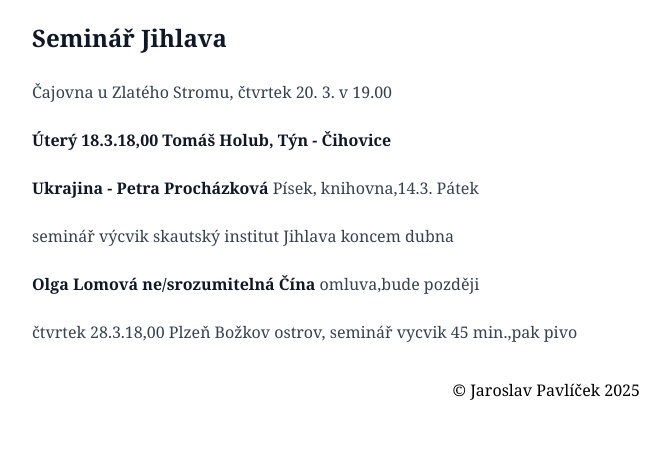
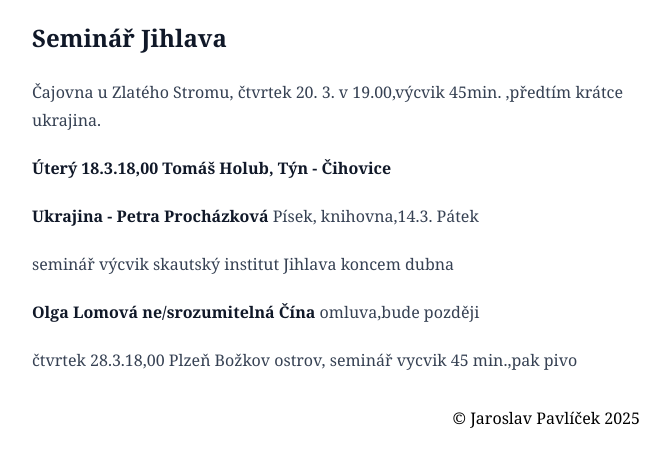
Before and after one commit to valekjo/jaroslav-pavlicek.cz, an Astro site: page /aktuality in a window 1280 px wide. Shown: the part 130-596 px from the top of the page, without its empty margins (304-974 px from the left). Built offline with nearby package versions, Linux system fonts and the light colour scheme; Astro itself is replaced by a stand-in of ours.

Commit message:
Update aktuality.md

```diff
--- a/src/pages/aktuality.md
+++ b/src/pages/aktuality.md
@@ -5,7 +5,7 @@ layout: '../layouts/Layout.astro'
 # Aktuality
 
 ## Seminář Jihlava
-Čajovna u Zlatého Stromu, čtvrtek 20. 3. v 19.00
+Čajovna u Zlatého Stromu, čtvrtek 20. 3. v 19.00,výcvik 45min. ,předtím krátce ukrajina.
 
 **Úterý 18.3.18,00 Tomáš Holub, Týn - Čihovice**
 
```
